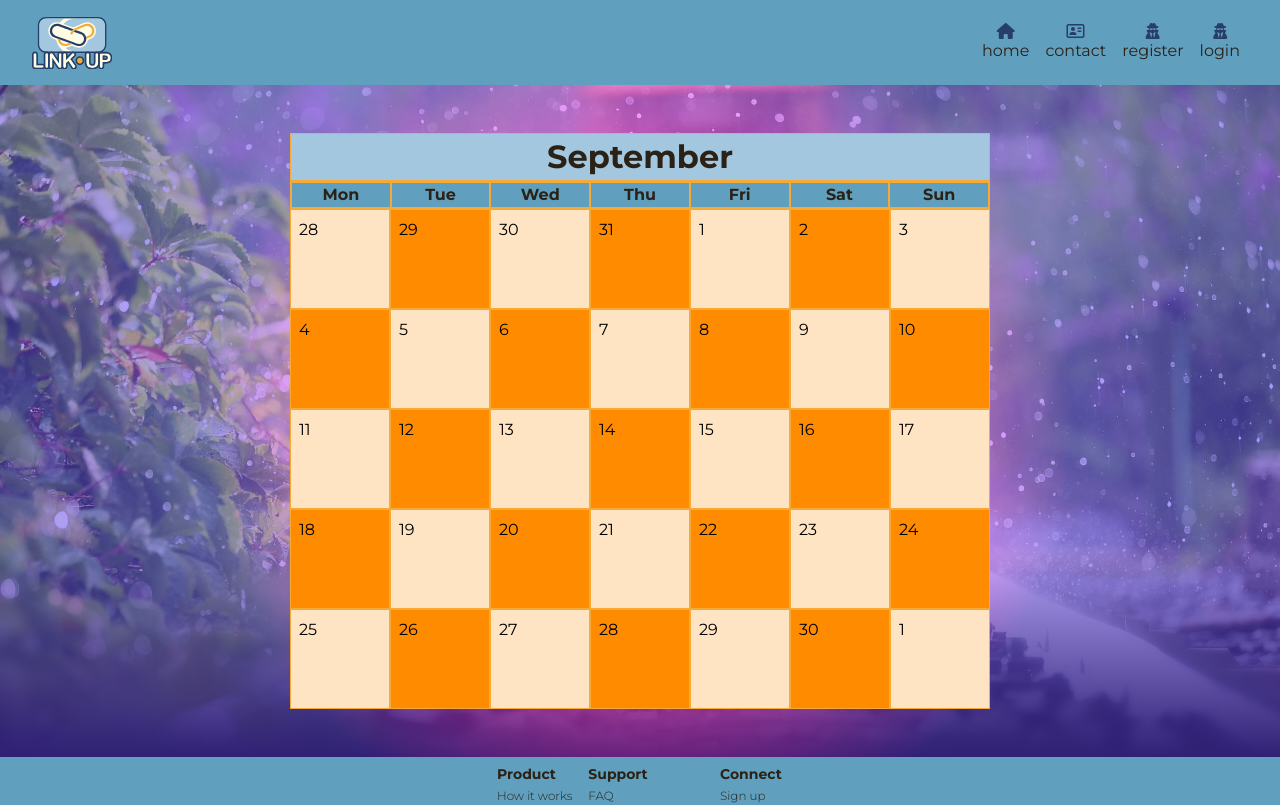
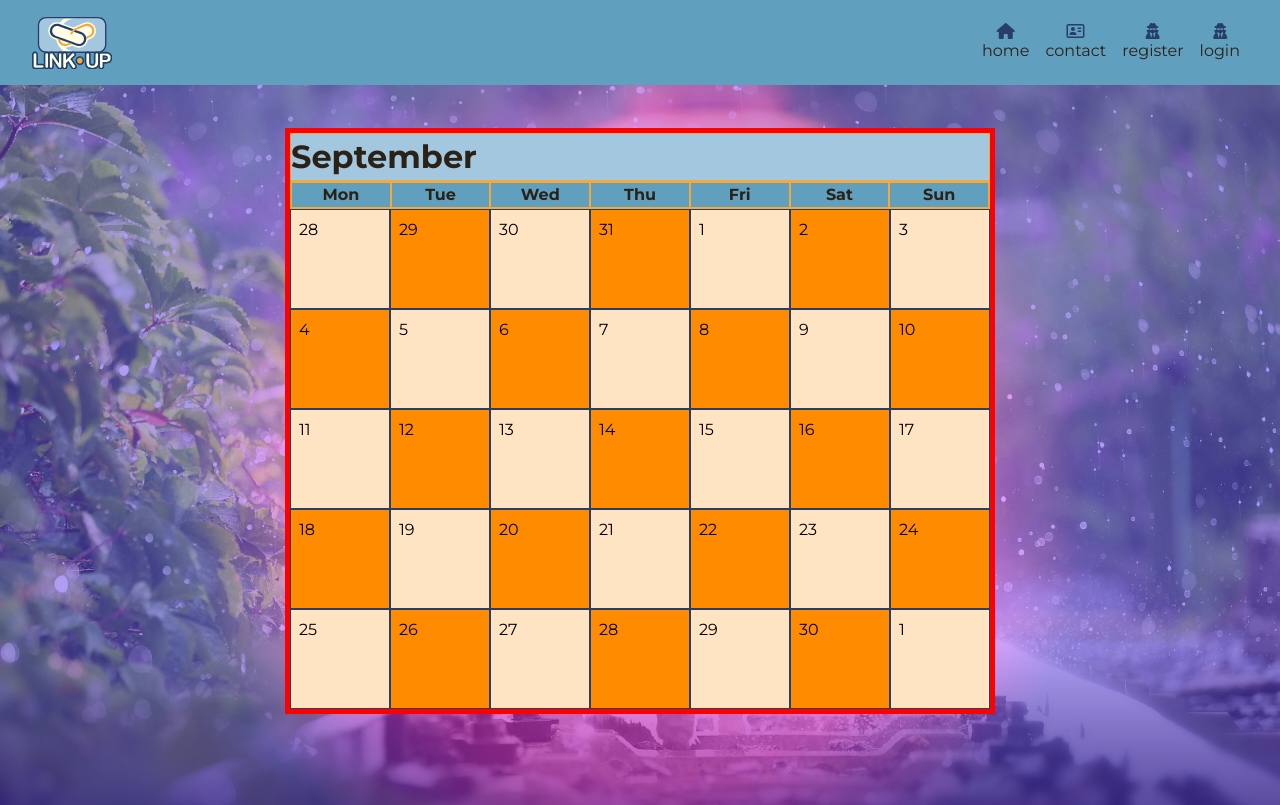
Before and after one commit to AlexanderKrysiuk/LinkUp-Frontend, a React (Vite) app: page /mock in a window 1280 px wide. Shown: the top 805 px of the page. Built offline with nearby package versions, Linux system fonts and the light colour scheme; a web font is replaced by a local one.

Commit message:
feat: page height fixes and more calendar styling

```diff
--- a/src/App.css
+++ b/src/App.css
@@ -1,12 +1,15 @@
 .container {
 	height: 100vh;
 	width: 100%;
+	display: flex;
+	flex-direction: column;
 }
 
 .main {
 	position: relative;
 	padding: 1rem 2rem;
-	height: clamp(100svh, 100vh, 100%);
+	flex: 1;
+	min-height: 100svh;
 	width: 100svw;
 	background:
 		radial-gradient(
--- a/src/components/calendar/CalendarComponent.css
+++ b/src/components/calendar/CalendarComponent.css
@@ -5,6 +5,7 @@
   justify-content: center;
   width: 700px;
   margin: 2rem auto;
+  outline: 5px solid red;
 }
 .calendar__header, .calendar__body {
   display: flex;
@@ -19,14 +20,28 @@
 .calendar__header-month {
   display: flex;
   align-items: center;
-  justify-content: center;
+  justify-content: space-between;
   width: 100%;
   height: 3rem;
   font-size: 2rem;
+  text-transform: capitalize;
   border: 1px solid var(--color-call-to-action);
   background-color: var(--color-primary);
   color: var(--color-text);
   font-weight: bold;
+}
+.calendar__header-month__arrow-left, .calendar__header-month__arrow-right {
+  font-size: 1rem;
+  padding: 0.5rem;
+}
+.calendar__header-month__arrow-left > button, .calendar__header-month__arrow-right > button {
+  padding: 0.25rem;
+  border: none;
+  background-color: transparent;
+}
+.calendar__header-month__text {
+  width: 100%;
+  text-align: center;
 }
 .calendar__header-days {
   display: flex;
@@ -54,7 +69,7 @@
   padding: 0.5rem;
   width: 100px;
   height: 100px;
-  border: 1px solid var(--color-call-to-action);
+  border: 1px solid var(--color-heading);
 }
 .calendar__field:nth-of-type(odd) {
   background-color: bisque;
--- a/src/components/calendar/CalendarComponent.scss
+++ b/src/components/calendar/CalendarComponent.scss
@@ -9,6 +9,7 @@ $children-per-row: 7;
 	justify-content: center;
 	width: $child-width * $children-per-row;
 	margin: 2rem auto;
+	outline: 5px solid red;
 	&__header,
 	&__body {
 		display: flex;
@@ -22,14 +23,31 @@ $children-per-row: 7;
 		&-month {
 			display: flex;
 			align-items: center;
-			justify-content: center;
+			justify-content: space-between;
 			width: 100%;
 			height: 3rem;
 			font-size: 2rem;
+			text-transform: capitalize;
 			border: 1px solid var(--color-call-to-action);
 			background-color: var(--color-primary);
 			color: var(--color-text);
 			font-weight: bold;
+			&__arrow {
+				&-left,
+				&-right {
+					font-size: 1rem;
+					padding: 0.5rem;
+					& > button {
+						padding: 0.25rem;
+						border: none;
+						background-color: transparent;
+					}
+				}
+			}
+			&__text {
+				width: 100%;
+				text-align: center;
+			}
 		}
 		&-days {
 			display: flex;
@@ -58,7 +76,7 @@ $children-per-row: 7;
 		padding: 0.5rem;
 		width: $child-width;
 		height: $child-height;
-		border: 1px solid var(--color-call-to-action);
+		border: 1px solid var(--color-heading);
 
 		&:nth-of-type(odd) {
 			background-color: bisque;
```
Also changed, not shown: 1 other file (tests, documents, lock files or other folders).
